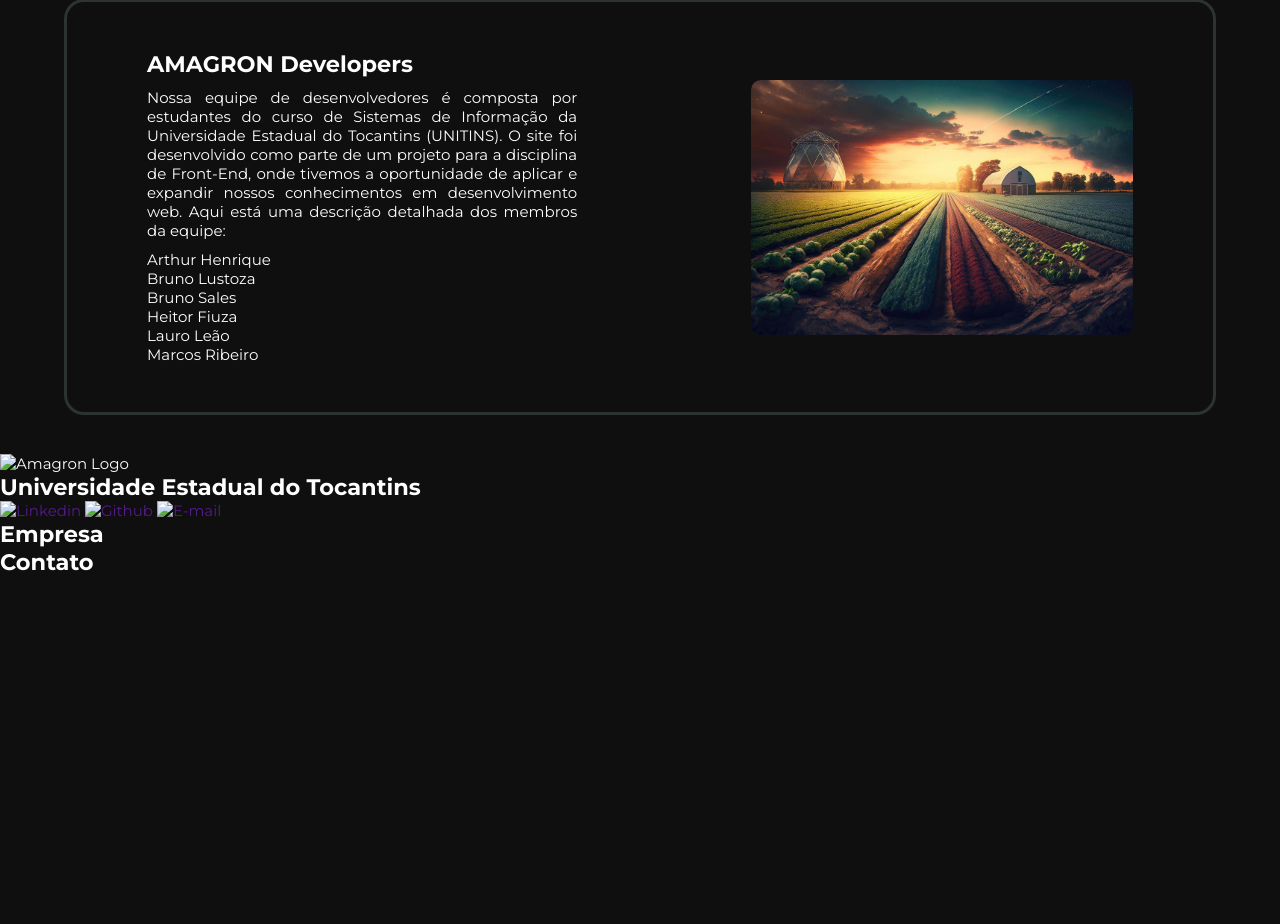
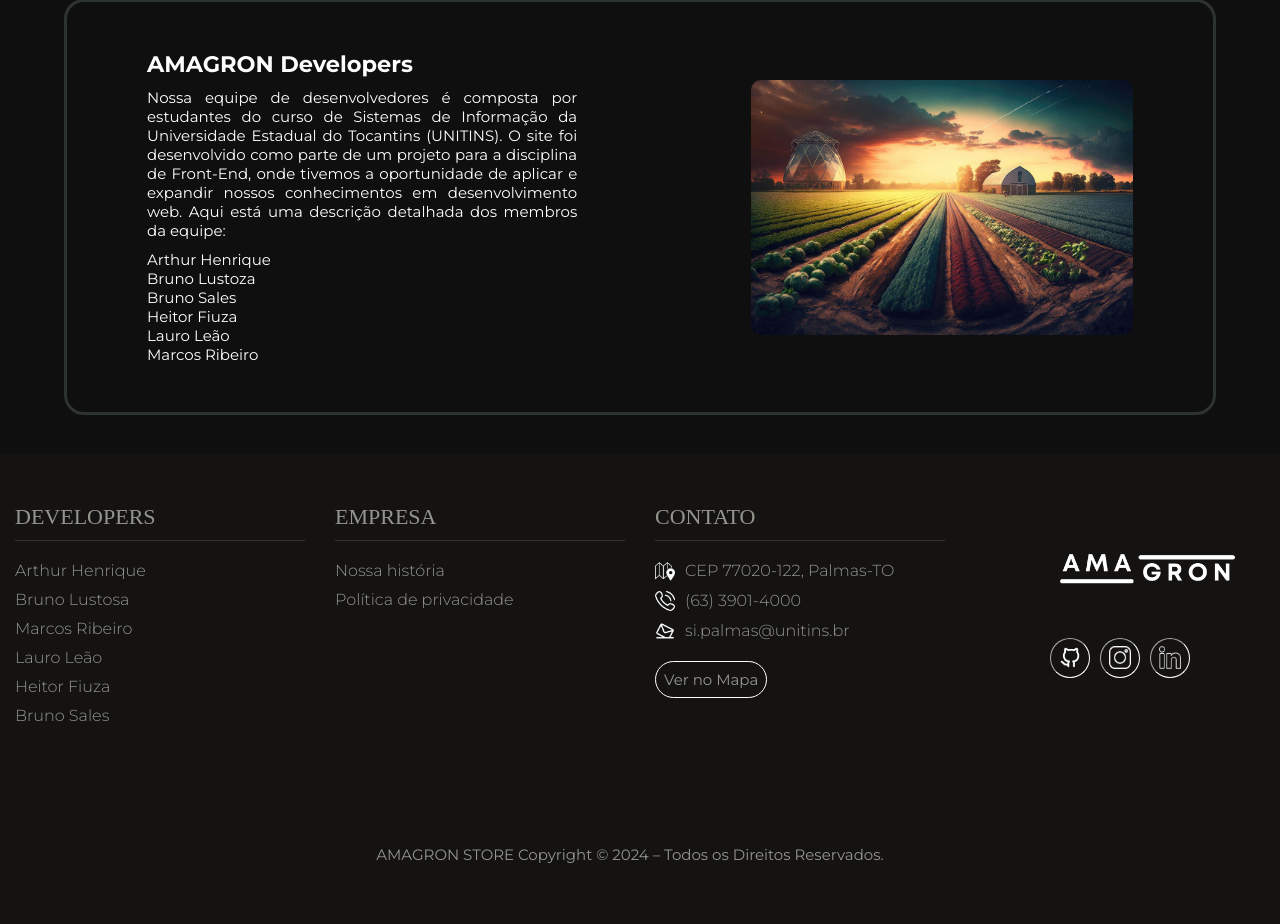
Before and after one commit to marcosguida/AMAGRON---Store, a PHP site: page / in a window 1280 px wide. Shown: the part 2277-3201 px from the top of the page. Before the commit the page ends 2848 px from the top, so only its background shows below. Run offline with PHP 8.4, Linux system fonts and the light colour scheme.

Commit message:
Criação e estilização do rodapé

```diff
--- a/css/style.css
+++ b/css/style.css
@@ -493,3 +493,169 @@ a {
     position: absolute;
     transition: opacity 0.25s ease-in-out;
 }
+
+footer {
+    background-color: #141312;
+    padding: 50px 0;
+}
+
+.footer_box {
+    max-width: 1400px;
+    padding: 0;
+    margin: auto;
+}
+
+.footer_logo {
+    background-repeat: no-repeat, repeat;
+    background-attachment: scroll, fixed;
+    background-blend-mode: luminosity;
+    height: 50px;
+    margin-top: 40px;
+    margin-left: 60px;
+}
+
+.footer_web {
+    display: flex;
+    flex-wrap: wrap;
+}
+
+.text_loc {
+    color: rgb(148, 150, 142);
+    height: 20px;
+    padding: 8px;
+    border: 1px solid rgb(255, 255, 255);
+    border-radius: 20px;
+}
+
+.text_loc:hover {
+    background-color: rgb(64, 87, 3);
+    padding-left: 10px;
+    color: rgb(248, 248, 248);
+}
+
+.footer_section {
+    width: 25%;
+    padding: 0 15px;
+}
+
+.footer_section_title {
+    font-family: 'open_sansregular';
+    font-size: 1.3em;
+    color: #b3a7a7;
+    padding-bottom: 10px;
+    margin-bottom: 1px;
+    border-bottom: 1px #363232 solid;
+}
+
+.footer_section h4 {
+    font-size: 22px;
+    color: rgb(148, 150, 142);
+    margin-bottom: 20px;
+    font-weight: 500;
+    position: relative;
+}
+
+.footer_section ul li {
+    font-size: 16px;
+    color: rgb(148, 150, 142);
+    text-decoration: none;
+    transition: all 0.3s ease;
+    list-style-type: none;
+    display: flex;
+    align-items: center;
+    margin-bottom: 10px;
+}
+
+.footer_section ul li i {
+    margin-right: 5px;
+    font-size: 14px;
+}
+
+.footer_section ul li a {
+    font-size: 16px;
+    color: rgb(148, 150, 142);
+    text-decoration: none;
+    font-weight: 300;
+    transition: all 0.3s ease;
+}
+
+.footer_section ul li a:hover {
+    color: #48ff00;
+    padding-left: 10px;
+}
+
+.icon_img {
+    width: 20px;
+    height: 20px;
+    margin-right: 10px;
+    filter: invert(1);
+}
+
+.footer_midias {
+    display: flex;
+    justify-content: center;
+    align-items: center;
+    gap: 10px;
+    margin-top: 40px;
+}
+
+.footer_midias a {
+    display: inline-flex;
+    align-items: center;
+    justify-content: center;
+    height: 40px;
+    width: 40px;
+    text-decoration: none;
+    border-radius: 50%;
+    transition: all 0.5s ease;
+    border: 1px inset white;
+}
+
+.footer_midias img {
+    width: 60%;
+    height: 60%;
+    filter: invert(1);
+    transition: filter 1s ease;
+}
+
+.footer_midias a:hover {
+    filter: invert(1);
+    background-color: rgb(101, 17, 150);
+}
+
+.footer_copyright {
+    width: calc(100% - 20px);
+    color: rgb(148, 150, 142);
+    padding: 10px;
+    margin-top: 100px;
+    text-align: center;
+}
+
+@media (max-width: 800px) {
+    .footer_section {
+        width: 50%;
+        margin-bottom: 30px;
+    }
+
+    .footer_logo {
+        position: relative;
+        top: auto;
+        right: auto;
+        margin-top: 20px;
+        text-align: center;
+    }
+
+    .footer_midias {
+        justify-content: space-around;
+    }
+}
+
+@media (max-width: 600px) {
+    .footer_section {
+        width: 100%;
+    }
+
+    .footer_midias {
+        justify-content: center;
+    }
+}
--- a/index.html
+++ b/index.html
@@ -17,7 +17,7 @@
                 <ul class="menu">
                     <li><a href="" class="menu__item">Assinaturas</a></li>
                     <li><a href="#produtos" class="menu__item">Produtos</a></li>
-                    <li><a href="" class="menu__item">Contatos</a></li>
+                    <li><a href="#empresa" class="menu__item">Contato</a></li>
                     <li><a href="" class="menu__item">Notícias</a></li>
                 </ul>
             </div>
@@ -166,30 +166,48 @@
             </div>
         </section>
     </main>
-    <footer class="footer">
-        <div class="footer__web">
-            <div class="web__dados">
-                <img src="" alt="Amagron Logo" class="footer_logo">
-                <h2 class="web__uni">Universidade Estadual do Tocantins</h1>
-            </div>
-            <div class="web__menu">
-                <a href=""><img src="" alt="Linkedin"></a>
-                <a href=""><img src="" alt="Github"></a>
-                <a href=""><img src="" alt="E-mail"></a>
+    <footer>
+        <div class="footer_box">
+            <div class="footer_web">
+                <div class="footer_section">
+                    <h4 class="footer_section_title">DEVELOPERS</h4>
+                    <ul>
+                        <li><a href="#"> Arthur Henrique </a></li>
+                        <li><a href="#"> Bruno Lustosa </a></li>
+                        <li><a href="#"> Marcos Ribeiro </a></li>
+                        <li><a href="#"> Lauro Leão </a></li>
+                        <li><a href="#"> Heitor Fiuza </a></li>
+                        <li><a href="#"> Bruno Sales </a></li>
+                    </ul>
+                </div>
+                <div class="footer_section">
+                    <h4 class="footer_section_title" id="empresa">EMPRESA</h4>
+                    <ul>
+                        <li><a href=""> Nossa história </a></li>
+                        <li><a href="https://www.apache.org/licenses/LICENSE-2.0.txt" target="_blank"> Política de privacidade </a></li>
+                    </ul>
+                </div>
+                <div class="footer_section">
+                    <h4 class="footer_section_title">CONTATO</h4>
+                    <ul>
+                        <li ><img src="/images/loc.png" class="icon_img"> <a href="">CEP 77020-122, Palmas-TO </a> </li>
+                        <li><img src="/images/telefone.png" class="icon_img"><a href="tel:6339014000">(63) 3901-4000</a></li>
+                        <li><img src="/images/email.png" class="icon_img"><a href="mailto:si.palmas@unitins.br">si.palmas@unitins.br</a></li>
+                        <br>
+                        <span><a rel="noopener" href="https://g.page/unitinsoficial?share" target="_blank" class="text_loc">Ver no Mapa</a> <br />
+                        </ul>
+                </div>
+                <div class="footer_section">
+                    <img class="footer_logo " src="/images/logo-branca.png">
+                    <div class="footer_midias">
+                        <a href="https://github.com/marcosguida/AMAGRON-Store" target="_blank"> <img class="img_github" src="/images/github.png"> <i class="GitHub"></i> </a>
+                        <a href=""> <img class="img_insta" src="/images/instagram.png"> <i class="Instagram"></i> </a>
+                        <a href=""> <img class="img_linkedln" src="/images/linkedin.png"> <i class="Linkedin"></i> </a>
+                    </div>
+                </div>
             </div>
         </div>
-        <div class="footer__emp">
-            <h2 class="emp__title">Empresa</h1>
-            <ul class="emp__list">
-                <li></li>
-            </ul>
-        </div>
-        <div class="footer__contats">
-            <h2 class="contats__title">Contato</h1>
-            <ul class="contats__list">
-                <li></li>
-            </ul>
-        </div>
+        <p class="footer_copyright">AMAGRON STORE Copyright © 2024 – Todos os Direitos Reservados.</p>
     </footer>
     <script src="js/main.js"></script>
 </body>
```
Also changed, not shown: images/background-footer.png (deleted), images/email.png (added), images/github.png (added), images/instagram.png (added), images/linkedin.png (added), images/loc.png (added), images/telefone.png (added).
